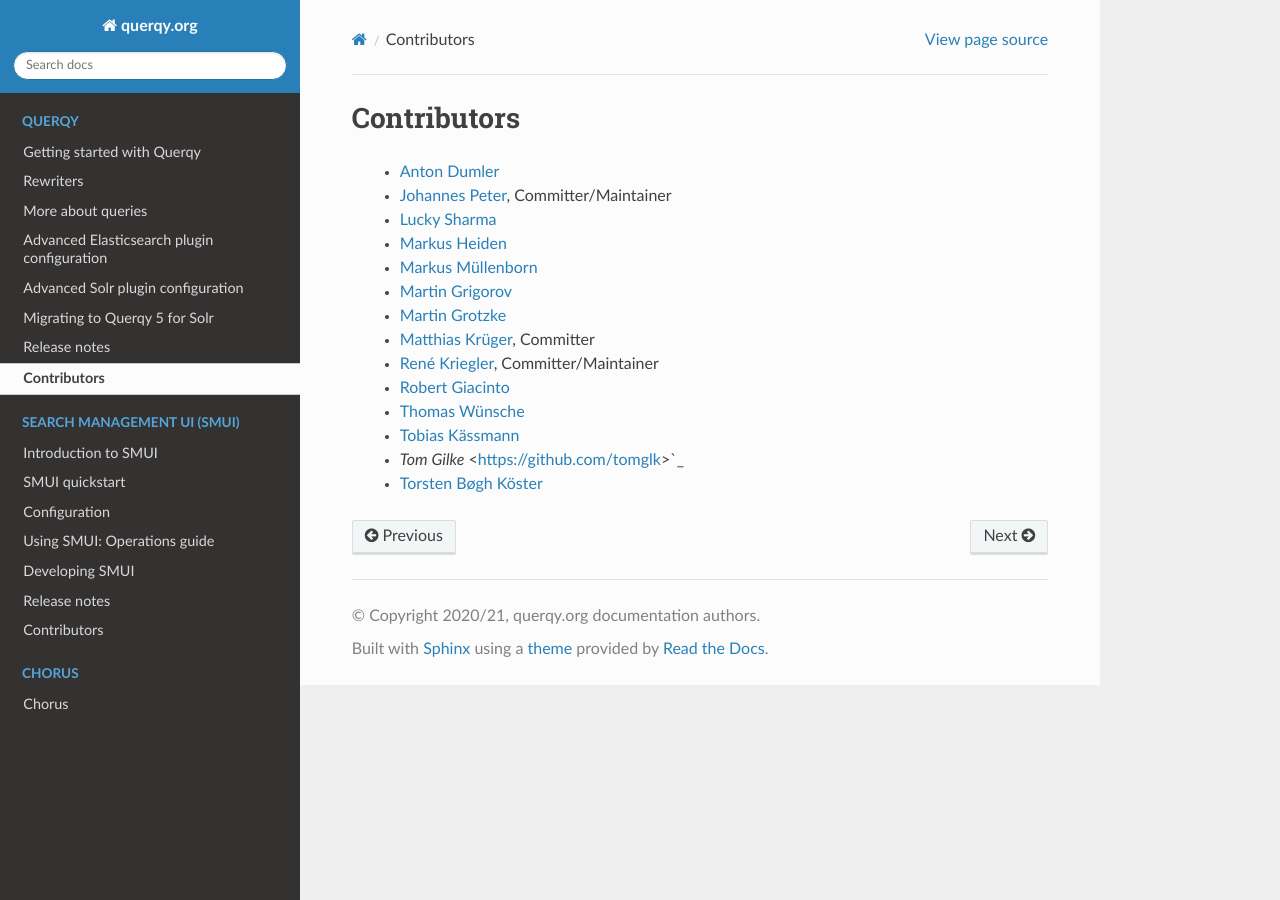
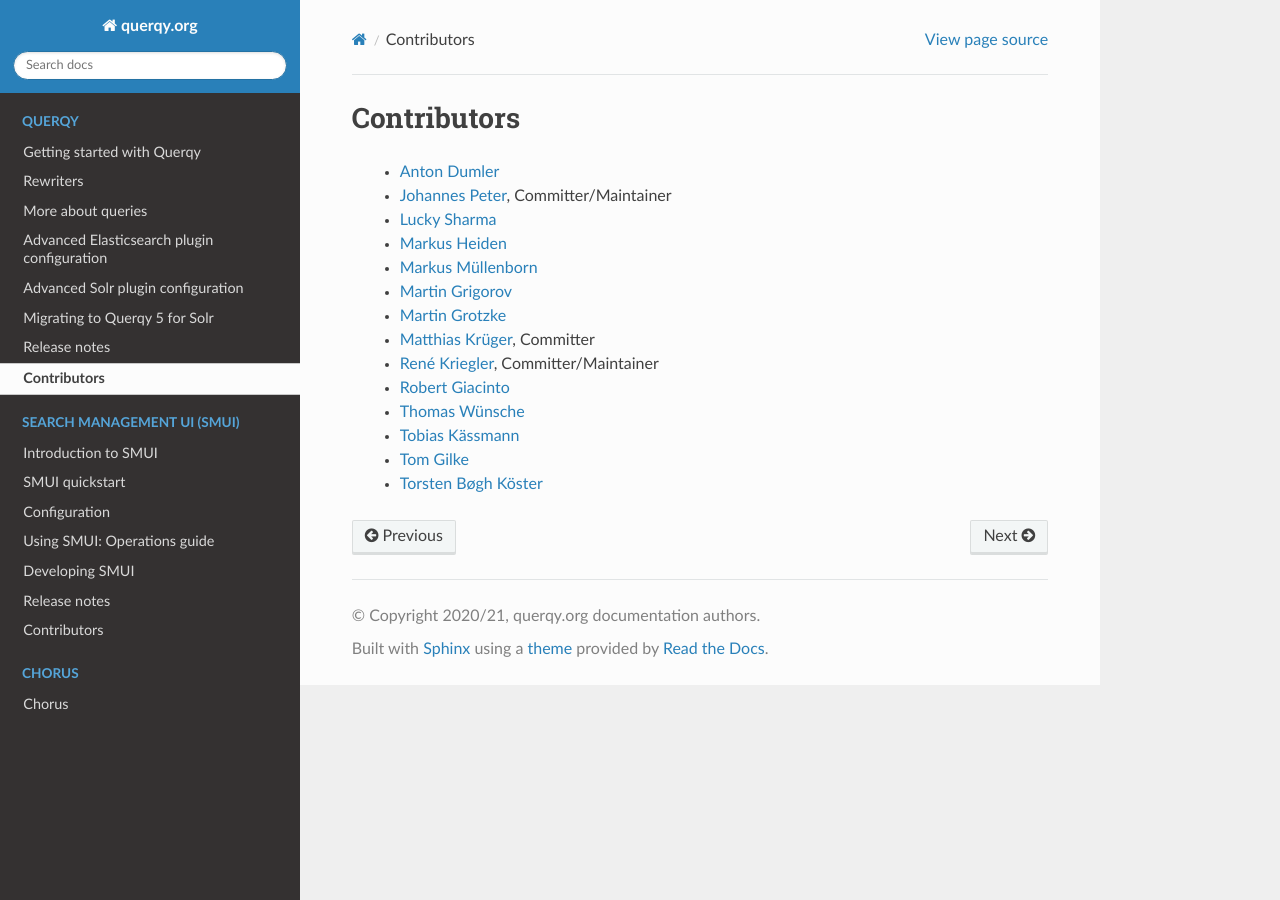
Before and after one commit to querqy/querqy-docs, a Sphinx documentation site: the page built from docs/source/querqy/contributors.rst, in a window 1280 px wide. Built offline with Sphinx 7.4.7 and the Read the Docs theme 2.0.0, drawn with Linux system fonts in a browser that asks for light colours; formulas are drawn with MathJax 3.

Commit message:
Fixed table and minor syntax issues
Fixed the Solr/querqy version table issue #31 and some minor issues I've found.

```diff
--- a/docs/source/querqy/contributors.rst
+++ b/docs/source/querqy/contributors.rst
@@ -15,5 +15,5 @@
  * `Robert Giacinto <https://github.com/lichtsprung>`_
  * `Thomas Wünsche <https://github.com/bzrk>`_
  * `Tobias Kässmann <https://github.com/tkaessmann>`_
- * `Tom Gilke` <https://github.com/tomglk>`_
+ * `Tom Gilke <https://github.com/tomglk>`_
  * `Torsten Bøgh Köster <https://github.com/tboeghk>`_
--- a/docs/source/querqy/index.rst
+++ b/docs/source/querqy/index.rst
@@ -142,7 +142,7 @@
   +----------------+----------------------------------------------------------------------------------------------------------------------------------------------------------+
   | Solr version   | Querqy version [#]_                                                                                                                                      |
   +================+==========================================================================================================================================================+
-  | 9.0.0         | :download:`5.4.lucene900.0<https://repo1.maven.org/maven2/org/querqy/querqy-solr/5.4.lucene900.0/querqy-solr-5.4.lucene900.0-jar-with-dependencies.jar>` |
+  | 9.0.0          | :download:`5.4.lucene900.0<https://repo1.maven.org/maven2/org/querqy/querqy-solr/5.4.lucene900.0/querqy-solr-5.4.lucene900.0-jar-with-dependencies.jar>` |
   +----------------+----------------------------------------------------------------------------------------------------------------------------------------------------------+
   | 8.11.x         | :download:`5.4.lucene810.0<https://repo1.maven.org/maven2/org/querqy/querqy-solr/5.4.lucene810.0/querqy-solr-5.4.lucene810.0-jar-with-dependencies.jar>` |
   +----------------+----------------------------------------------------------------------------------------------------------------------------------------------------------+
--- a/docs/source/querqy/querqy5-solr-migration.rst
+++ b/docs/source/querqy/querqy5-solr-migration.rst
@@ -1,4 +1,5 @@
 .. _querqy5-solr-migration:
+
 ==============================
 Migrating to Querqy 5 for Solr
 ==============================
```
